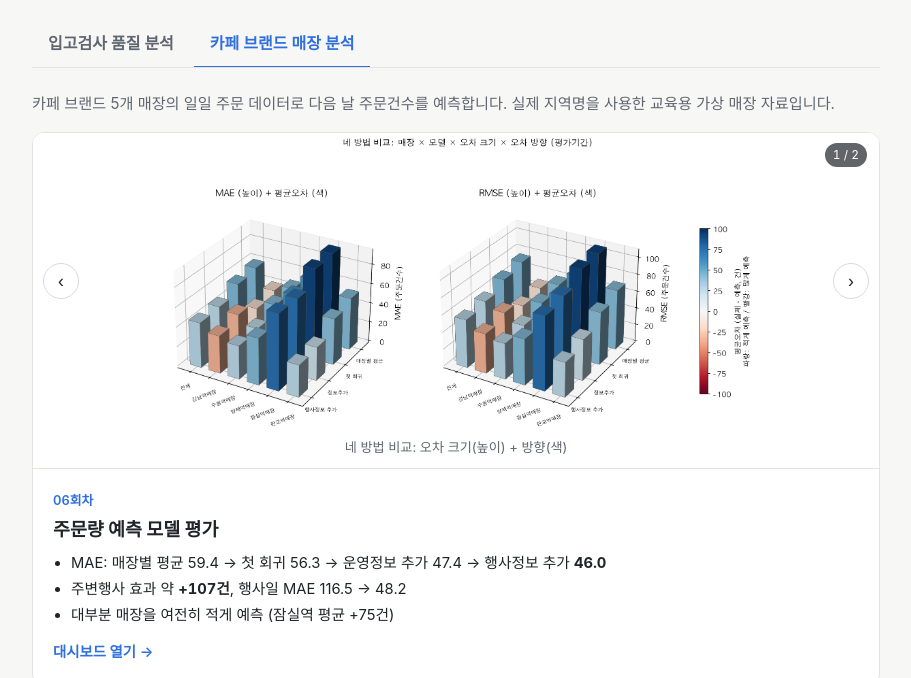
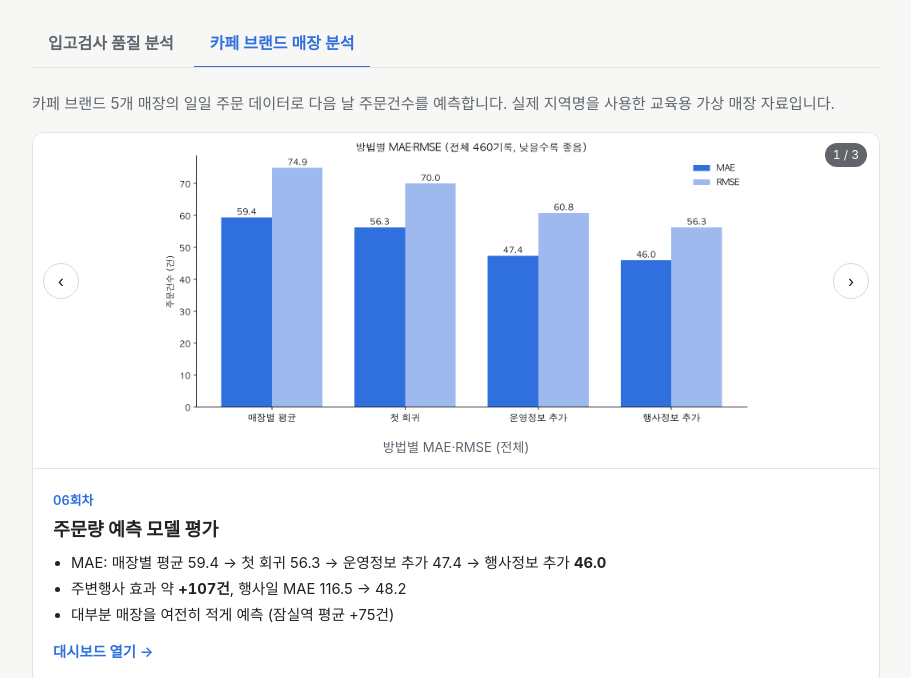
Before and after one commit to ygeonkim87-stack/project2-dashboard, a plain HTML site: page dashboard/index.html in a window 1280 px wide. Both pictures are taken after a click on the tab "카페 브랜드 매장 분석". Shown: the part 122-800 px from the top of the page, without its empty margins (184-1095 px from the left). Drawn offline with Linux system fonts and the light colour scheme.

Commit message:
06회차 미리보기에 방법별 MAE·RMSE 그래프 추가
Co-Authored-By: Claude Opus 5.5 <noreply@anthropic.com>

```diff
--- a/dashboard/index.html
+++ b/dashboard/index.html
@@ -99,7 +99,7 @@
 
   <div class="panel" id="cafe" role="tabpanel" aria-labelledby="tab-cafe" hidden>
     <p>카페 브랜드 5개 매장의 일일 주문 데이터로 다음 날 주문건수를 예측합니다. 실제 지역명을 사용한 교육용 가상 매장 자료입니다.</p>
-    <article class="card" data-base="model-evaluation/graphs/" data-slides='[["네방법_MAE_RMSE_평균오차_4D.png","네 방법 비교: 오차 크기(높이) + 방향(색)"],["잠실역매장_날짜별_예측오차_3D.png","잠실역매장 날짜별 예측오차"]]'>
+    <article class="card" data-base="model-evaluation/graphs/" data-slides='[["방법별_MAE_RMSE.png","방법별 MAE·RMSE (전체)"],["네방법_MAE_RMSE_평균오차_4D.png","네 방법 비교: 오차 크기(높이) + 방향(색)"],["잠실역매장_날짜별_예측오차_3D.png","잠실역매장 날짜별 예측오차"]]'>
       <div class="body">
         <span class="tag">06회차</span>
         <h2><a href="model-evaluation/orders_evaluation.html">주문량 예측 모델 평가</a></h2>
```
Also changed, not shown: dashboard/model-evaluation/graphs/방법별_MAE_RMSE.png (added).
